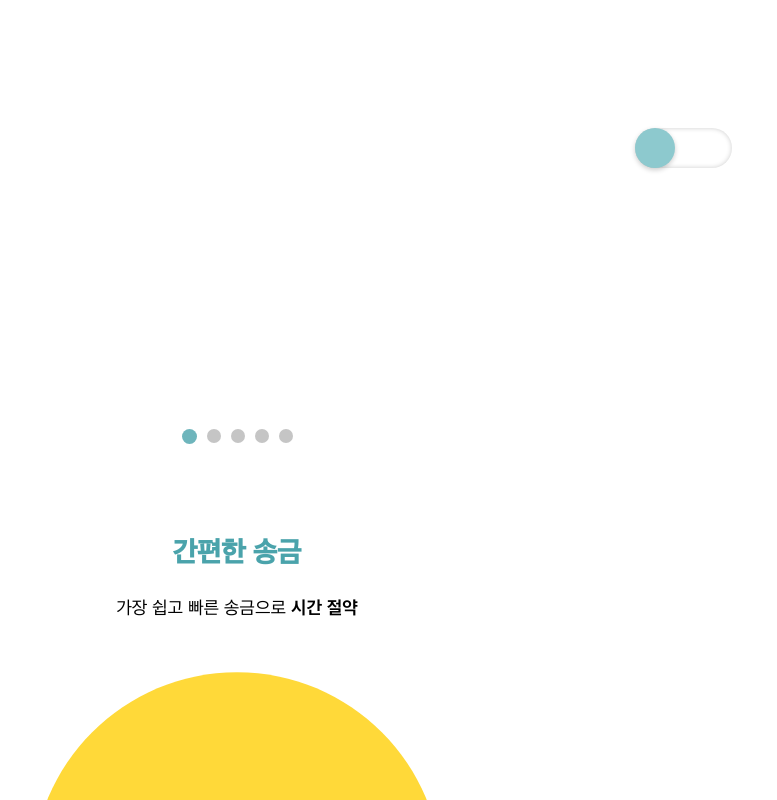
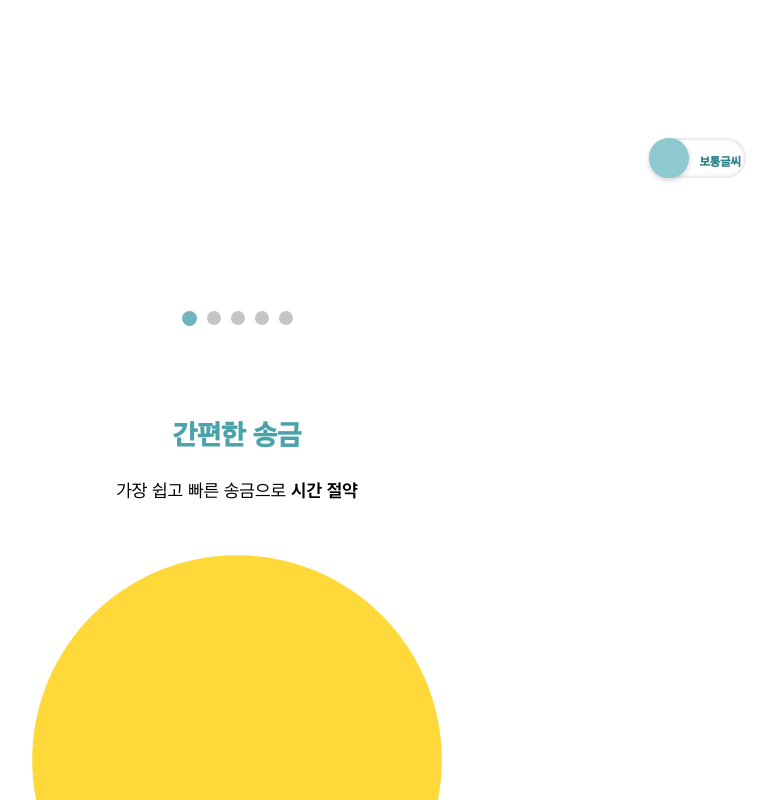
Before and after one commit to sukkyun2/active-sensor-onboard, a React (Create React App) app: page / in a window 1280 px wide. Shown: the top 800 px of the page, without its empty margins (403-1180 px from the left). Built offline with nearby package versions, Linux system fonts and the light colour scheme.

Commit message:
feat : 큰글씨모드 토글 글씨 추가

```diff
--- a/src/components/LetterToggleButton.tsx
+++ b/src/components/LetterToggleButton.tsx
@@ -14,15 +14,16 @@ const LetterToggleButton = ({
 
   return (
     <div className="toggle">
-      <input
-        className="checkbox"
-        type="checkbox"
-        checked={isLargeLetter}
-        onChange={toggleSwitch}
-      />
-      <label htmlFor="checkbox">
-        <span className="onbtn"></span>
-        <span className="ofbtn"></span>
+      <label className="toggle-switch">
+        <input
+          type="checkbox"
+          checked={isLargeLetter}
+          onChange={toggleSwitch}
+        />
+        <div>
+        <span className="onbtn">큰글씨</span>
+        <span className="ofbtn">보통글씨</span>
+        </div>
       </label>
     </div>
   );
--- a/src/components/styles.css
+++ b/src/components/styles.css
@@ -1,7 +1,7 @@
 .container {
   width: 100vw;
   height: 100vh;
-  /* overflow: hidden; */
+  overflow: hidden;
   position: relative;
 }
 
@@ -30,7 +30,7 @@
   display: flex;
   flex-direction: row;
   justify-content: center;
-  padding-top: 20%;
+  padding-top: 10%;
   padding-bottom: 5%;
 }
 
@@ -168,26 +168,6 @@ html {
   display: flex;
 }
 
-.switch {
-  margin-top: 10%;
-  margin-left: 70%;
-  position : absolute;
-  width: 6rem;
-  height: 3rem;
-  border-radius: 2.5rem;
-  background-color: #ccc;
-  display: flex;
-  justify-content: flex-start;
-  padding: 10px;
-  cursor: pointer;
-  text-align: center;
-}
-
-.switch[data-isOn="true"] {
-  justify-content: flex-end;
-  background-color: red;
-}
-
 .handle {
   text-align: center;
   vertical-align: center;
@@ -199,7 +179,7 @@ html {
 
 input[type="checkbox"] {
   margin-top: 10%;
-  margin-left: 70%;
+  /* margin-left: 70%; */
   position: relative;
   width: 9.7rem;
   height: 4rem;
@@ -235,26 +215,39 @@ input:checked[type="checkbox"]::before {
 }
 
 .toggle {
+  margin-top: 10%;
+  margin-right: 10%;
   position: relative;
-  /* display: inline; */
-  text-align: center;
+  display: flex;
+  justify-content: flex-end;
+}
+
+.toggle-switch {
+  display: inline-block;
+  position: relative;
 }
 
 label {
   /* position: absolute; */
-  color: red;
+  color: #fff;
   font-weight: 600;
-  pointer-events: none;
+  /* pointer-events: none; */
 }
 
 .onbtn {
-  bottom: 0px;
+  bottom: 25%;
   left: 11px;
+  position: absolute;
+  font-size : 1.5rem;
+  font-family: Apple SD Gothic NeoR;
 }
 .ofbtn {
-  bottom: 0px;
+  bottom: 25%;
   right: 8px;
-  color: #8E9AA0;
+  color: #2E8289;
+  position: absolute;
+  font-size : 1.2rem;
+  font-family: Apple SD Gothic NeoSB;
 }
 
 .splash {
```
